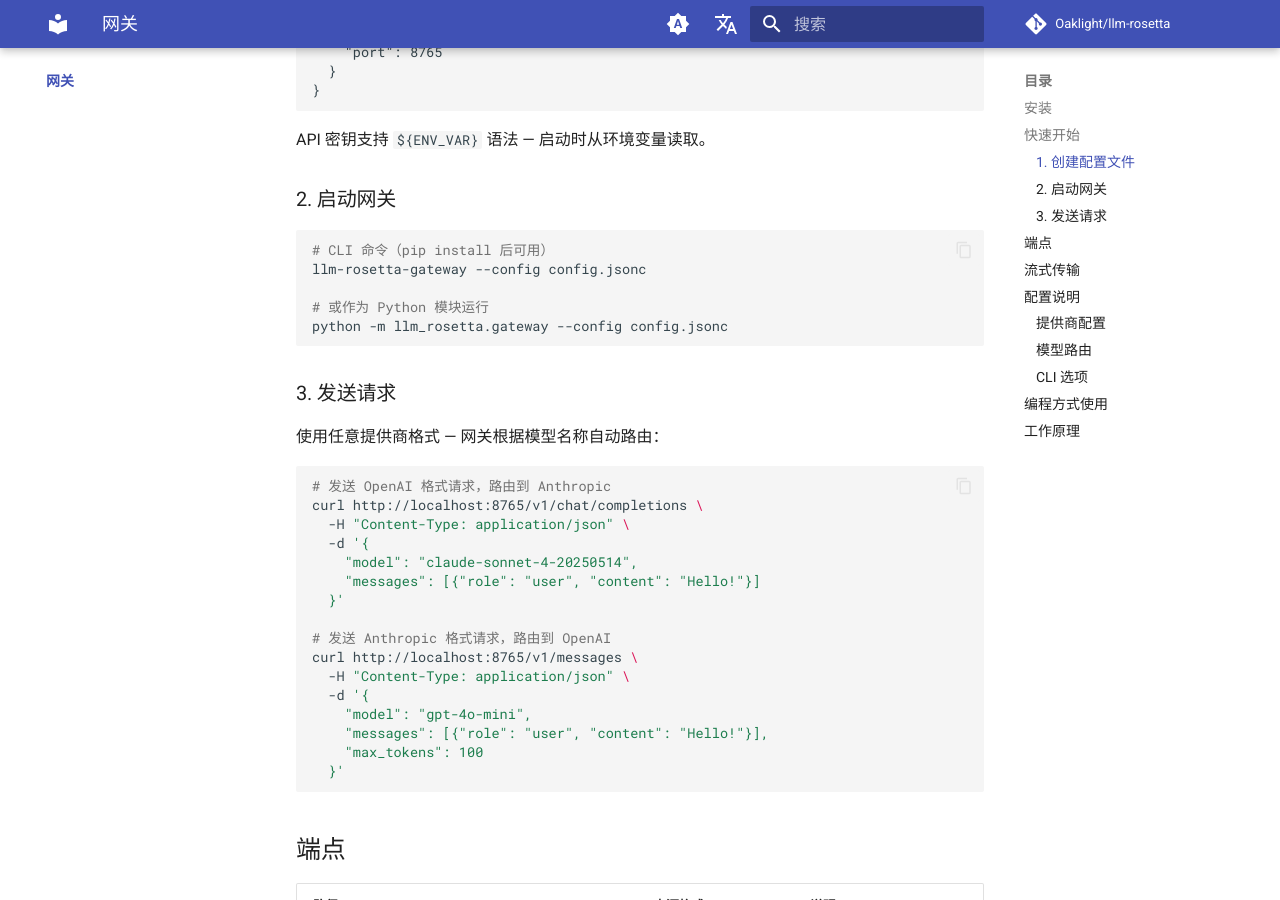
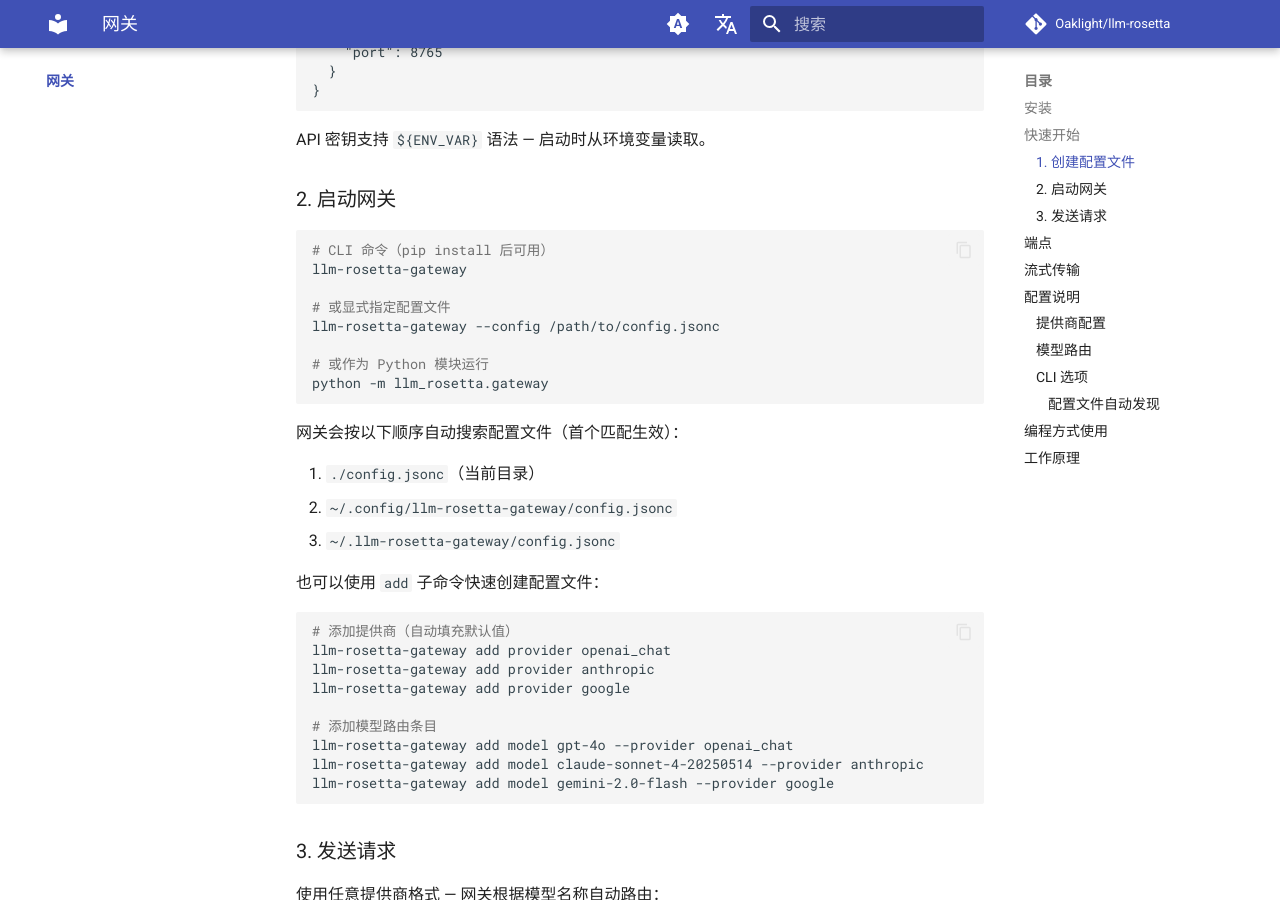
Before and after one commit to Oaklight/llm-rosetta, an MkDocs documentation site: the page built from docs/gateway/index.md, in a window 1280 px wide and 900 px high, scrolled down 1015 px. Built offline with MkDocs 1.6.1 and Material for MkDocs 9.7.7, drawn with Linux system fonts in a browser that asks for light colours; comment, search, counter and statistics services are not loaded; some of the changed text lies outside the part shown.

Commit message:
docs: update changelog and gateway docs for CLI improvements
Add config auto-discovery, --edit, --version, --no-banner, and
add provider/model subcommands to changelog and gateway page.

````diff
--- a/docs/gateway/index.md
+++ b/docs/gateway/index.md
@@ -55,10 +55,33 @@
 
 ```bash
 # CLI 命令（pip install 后可用）
-llm-rosetta-gateway --config config.jsonc
+llm-rosetta-gateway
+
+# 或显式指定配置文件
+llm-rosetta-gateway --config /path/to/config.jsonc
 
 # 或作为 Python 模块运行
-python -m llm_rosetta.gateway --config config.jsonc
+python -m llm_rosetta.gateway
+```
+
+网关会按以下顺序自动搜索配置文件（首个匹配生效）：
+
+1. `./config.jsonc`（当前目录）
+2. `~/.config/llm-rosetta-gateway/config.jsonc`
+3. `~/.llm-rosetta-gateway/config.jsonc`
+
+也可以使用 `add` 子命令快速创建配置文件：
+
+```bash
+# 添加提供商（自动填充默认值）
+llm-rosetta-gateway add provider openai_chat
+llm-rosetta-gateway add provider anthropic
+llm-rosetta-gateway add provider google
+
+# 添加模型路由条目
+llm-rosetta-gateway add model gpt-4o --provider openai_chat
+llm-rosetta-gateway add model claude-sonnet-4-20250514 --provider anthropic
+llm-rosetta-gateway add model gemini-2.0-flash --provider google
 ```
 
 ### 3. 发送请求
@@ -147,13 +170,33 @@
 ### CLI 选项
 
 ```
-llm-rosetta-gateway [OPTIONS]
+llm-rosetta-gateway [选项] [命令]
 
-  --config PATH      配置文件路径（默认：config.jsonc）
-  --host HOST        覆盖服务器主机
-  --port PORT        覆盖服务器端口
-  --log-level LEVEL  日志级别：debug, info, warning, error（默认：info）
+选项:
+  --config, -c PATH    配置文件路径（未指定时自动搜索）
+  --version, -V        显示版本并退出
+  --no-banner          抑制启动横幅显示
+  --edit, -e           在 $EDITOR 中打开配置文件进行编辑
+  --host HOST          覆盖服务器主机
+  --port PORT          覆盖服务器端口
+  --log-level LEVEL    日志级别：debug, info, warning, error（默认：info）
+
+命令:
+  add provider <name>  添加提供商条目到配置
+    --api-key KEY        API 密钥或 ${ENV_VAR} 占位符
+    --base-url URL       提供商基础 URL（已知提供商自动填充）
+
+  add model <name>     添加模型路由条目到配置
+    --provider NAME      目标提供商名称
 ```
+
+#### 配置文件自动发现
+
+未指定 `--config` 时，网关按以下顺序搜索配置文件：
+
+1. `./config.jsonc` — 当前工作目录
+2. `~/.config/llm-rosetta-gateway/config.jsonc` — XDG 标准位置
+3. `~/.llm-rosetta-gateway/config.jsonc` — dotfile 约定
 
 ## 编程方式使用
 
````
Also changed, not shown: docs/changelog.md (+6 -0 lines).
